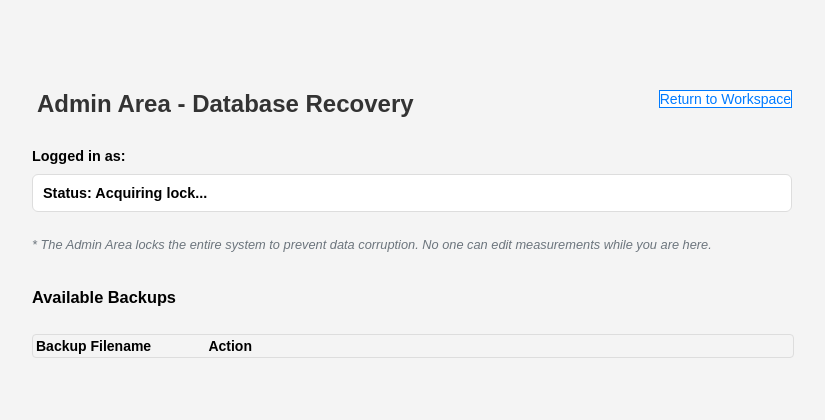
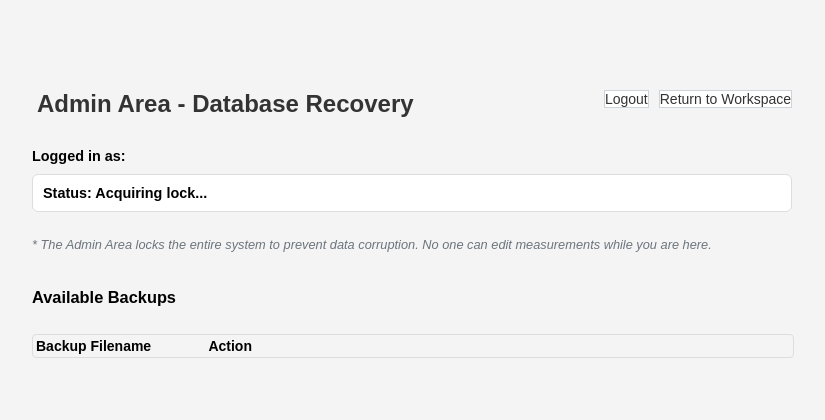
Before and after one commit to frank770504/keyin_and_plot, a Flask app: template templates/admin.html in a window 1280 px wide. Shown: the top 420 px of the page, without its empty margins (228-1053 px from the left). Run offline with Flask 3, Linux system fonts and the light colour scheme; the template is opened without the code that fills it, so the values that code supplies are empty.

Commit message:
Add login page for admin area

```diff
--- a/api.py
+++ b/api.py
@@ -3,7 +3,7 @@ APIs
 """
 
 from datetime import datetime, UTC
-from flask import Blueprint, jsonify, request
+from flask import Blueprint, jsonify, request, session
 import numpy as np
 from sklearn.linear_model import LinearRegression
 
--- a/app.py
+++ b/app.py
@@ -1,19 +1,22 @@
 
 import os
 import argparse
-from flask import Flask, render_template
+from flask import Flask, render_template, request, session, redirect, url_for
+from dotenv import load_dotenv
 from models import db
 from api import api_bp
 from tools import backup_service
 
+load_dotenv()
 
 def create_app():
     app = Flask(__name__)
 
-    # --- Database Configuration ---
+    # --- Database & Security Configuration ---
     basedir = os.path.abspath(os.path.dirname(__file__))
     app.config['SQLALCHEMY_DATABASE_URI'] = 'sqlite:///' + os.path.join(basedir, 'project.db')
     app.config['SQLALCHEMY_TRACK_MODIFICATIONS'] = False
+    app.secret_key = os.environ.get('SECRET_KEY', 'default-dev-key')
 
     db.init_app(app)  # Initialize db with app
 
@@ -25,9 +28,35 @@ def create_app():
         """Serve the main HTML file."""
         return render_template('index.html')
 
+    @app.route('/admin/login', methods=['GET', 'POST'])
+    def admin_login():
+        """Serve the login page and handle authentication."""
+        if request.method == 'POST':
+            password = request.form.get('password')
+            correct_password = os.environ.get('ADMIN_PASSWORD')
+
+            if not correct_password:
+                return "Admin password not configured on server.", 500
+
+            if password == correct_password:
+                session['admin_logged_in'] = True
+                return redirect(url_for('admin'))
+            else:
+                return render_template('login.html', error="Invalid password")
+
+        return render_template('login.html')
+
+    @app.route('/admin/logout')
+    def admin_logout():
+        """Log out the admin."""
+        session.pop('admin_logged_in', None)
+        return redirect(url_for('index'))
+
     @app.route('/admin')
     def admin():
         """Serve the admin area."""
+        if not session.get('admin_logged_in'):
+            return redirect(url_for('admin_login'))
         return render_template('admin.html')
 
     return app
--- a/pyproject.toml
+++ b/pyproject.toml
@@ -13,6 +13,7 @@ dependencies = [
     "SQLAlchemy",
     "scikit-learn",
     "numpy",
+    "python-dotenv>=1.2.2",
 ]
 
 [tool.pylsp.plugins.jedi]
--- a/templates/admin.html
+++ b/templates/admin.html
@@ -12,7 +12,10 @@
             <div class="column-content-wrapper">
                 <div style="display: flex; justify-content: space-between; align-items: center;">
                     <h2>Admin Area - Database Recovery</h2>
-                    <a href="/" class="btn-primary" style="text-decoration: none;">Return to Workspace</a>
+                    <div style="display: flex; gap: 10px;">
+                        <a href="/admin/logout" class="btn-secondary" style="text-decoration: none;">Logout</a>
+                        <a href="/" class="btn-secondary" style="text-decoration: none;">Return to Workspace</a>
+                    </div>
                 </div>
 
                 <div class="user-config-panel" style="margin-top: 20px; background: transparent; border: none; padding: 0;">
```
Also changed, not shown: 1 other file.
